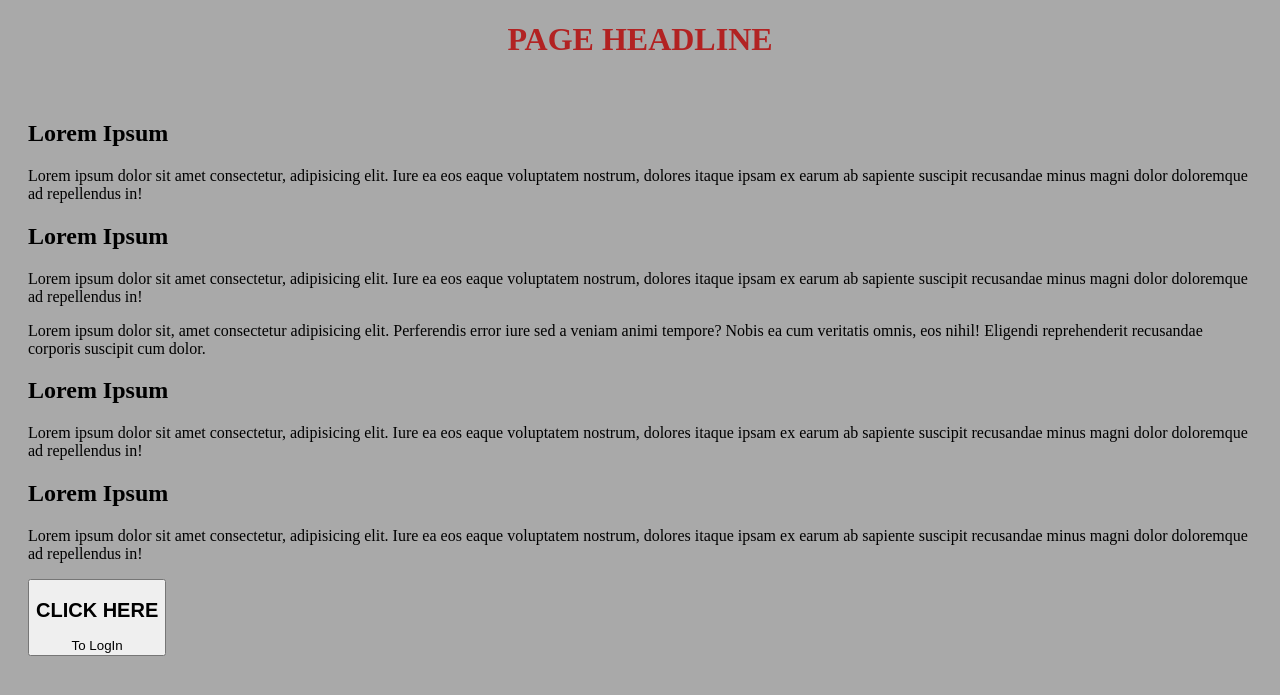
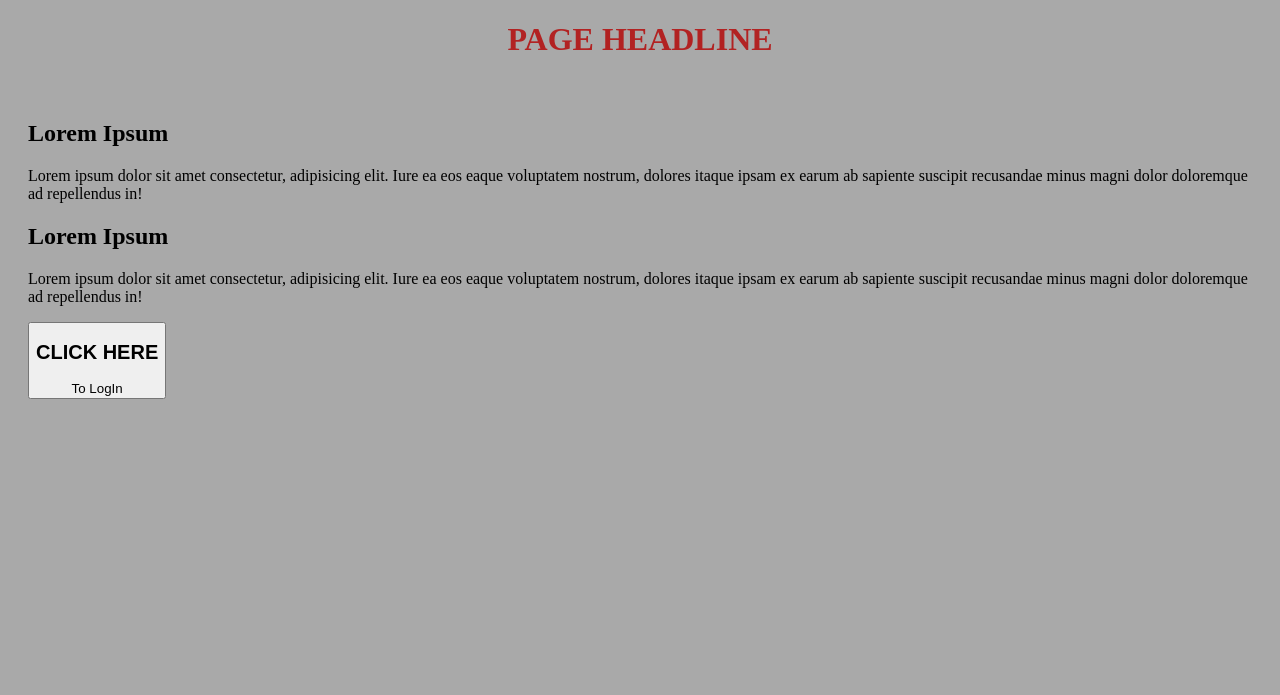
Before and after one commit to Bryscar20/python_curriculum, a Flask app: page / in a window 1280 px wide. Shown: the top 695 px of the page. Run offline with Flask 2, Linux system fonts and the light colour scheme.

Commit message:
Homepage mods#1

```diff
--- a/login/Templates/index.html
+++ b/login/Templates/index.html
@@ -14,16 +14,7 @@
                 <h2>Lorem Ipsum</h2>
                 <p>Lorem ipsum dolor sit amet consectetur, adipisicing elit. Iure ea eos eaque voluptatem nostrum, dolores itaque ipsam ex earum ab sapiente suscipit recusandae minus magni dolor doloremque ad repellendus in!</p>
             </div>
-            <div class="capture_phrase_two">
-                <h2>Lorem Ipsum</h2>
-                <p>Lorem ipsum dolor sit amet consectetur, adipisicing elit. Iure ea eos eaque voluptatem nostrum, dolores itaque ipsam ex earum ab sapiente suscipit recusandae minus magni dolor doloremque ad repellendus in!</p>
-                <p>Lorem ipsum dolor sit, amet consectetur adipisicing elit. Perferendis error iure sed a veniam animi tempore? Nobis ea cum veritatis omnis, eos nihil! Eligendi reprehenderit recusandae corporis suscipit cum dolor.</p>
-            </div>
             <div class="capture_phrase_three">
-                <h2>Lorem Ipsum</h2>
-                <p>Lorem ipsum dolor sit amet consectetur, adipisicing elit. Iure ea eos eaque voluptatem nostrum, dolores itaque ipsam ex earum ab sapiente suscipit recusandae minus magni dolor doloremque ad repellendus in!</p>
-            </div>
-            <div class="capture_phrase_four">
                 <h2>Lorem Ipsum</h2>
                 <p>Lorem ipsum dolor sit amet consectetur, adipisicing elit. Iure ea eos eaque voluptatem nostrum, dolores itaque ipsam ex earum ab sapiente suscipit recusandae minus magni dolor doloremque ad repellendus in!</p>
             </div>
```
